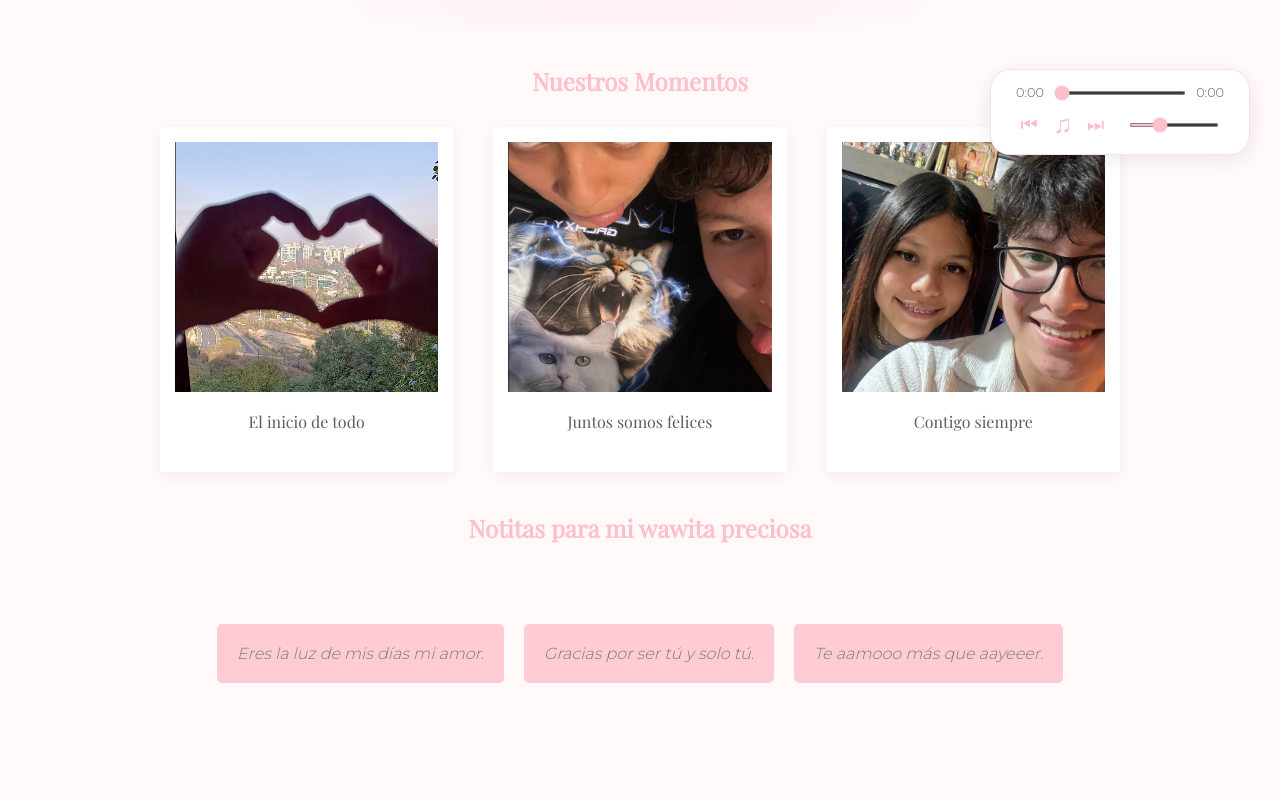
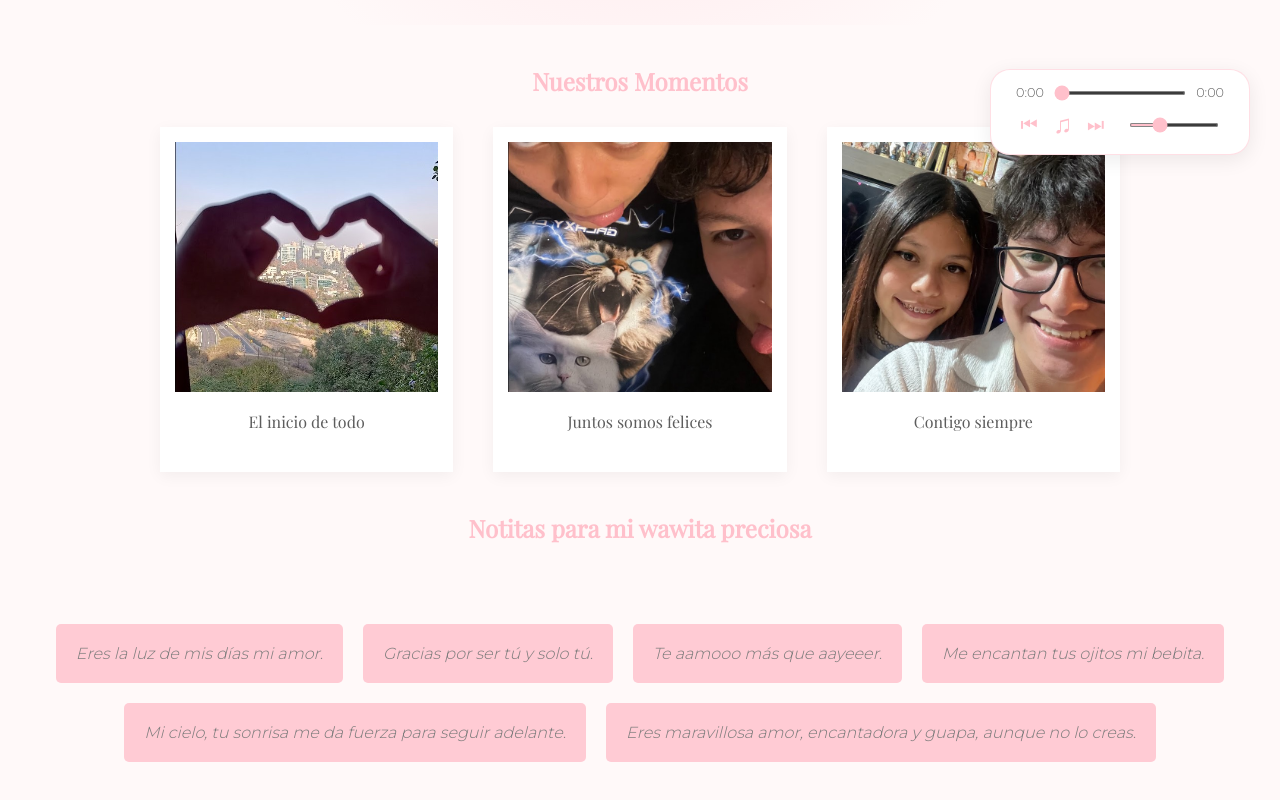
Before and after one commit to guilletkm/peque-o-regalito-para-mi-novia, a plain HTML site: page index.html in a window 1280 px wide. Shown: the part 615-1415 px from the top of the page. Before the commit the page ends 1348 px from the top, so only its background shows below. Drawn offline with nearby package versions, Linux system fonts and the light colour scheme; a web font is replaced by a local one.

Commit message:
Notitas part 1

```diff
--- a/index.html
+++ b/index.html
@@ -77,6 +77,10 @@
             <div class="sticky-note">Eres la luz de mis días mi amor.</div>
             <div class="sticky-note">Gracias por ser tú y solo tú.</div>
             <div class="sticky-note">Te aamooo más que aayeeer.</div>
+
+            <div class="sticky-note">Me encantan tus ojitos mi bebita.</div>
+            <div class="sticky-note">Mi cielo, tu sonrisa me da fuerza para seguir adelante.</div>
+            <div class="sticky-note">Eres maravillosa amor, encantadora y guapa, aunque no lo creas.</div>
         </div>
     </section>
 
```
